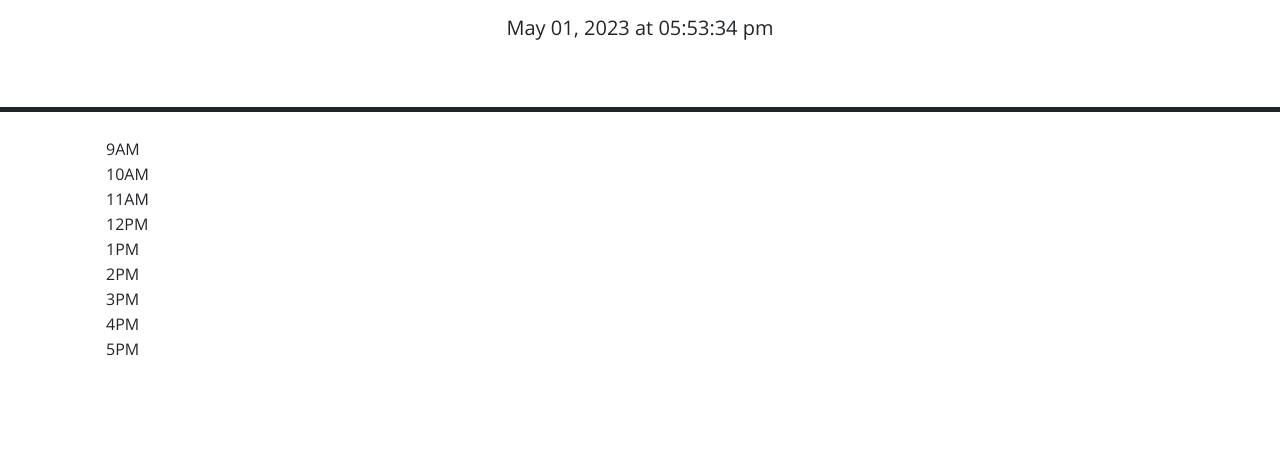
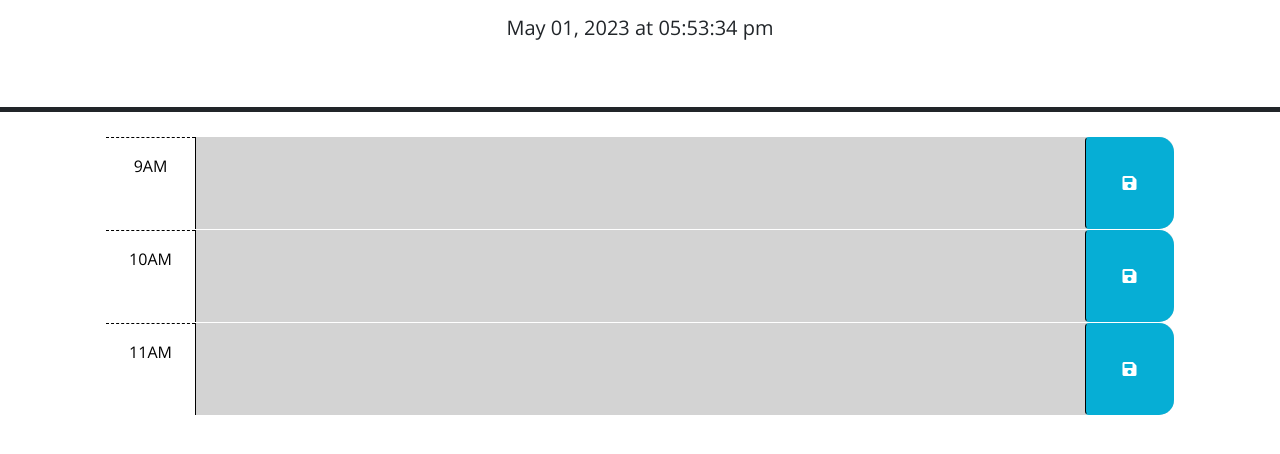
Before and after one commit to ryonerd79/Weekly-Challenge-Calendar-project, a plain HTML site: page index.html in a window 1280 px wide. Shown: the part 166-620 px from the top of the page. Drawn offline with nearby package versions, Linux system fonts and the light colour scheme.

Commit message:
updated script file with jquery code and commented out draft codes

```diff
--- a/02-Challenge/Develop/script.js
+++ b/02-Challenge/Develop/script.js
@@ -1,7 +1,7 @@
 // Wrap all code that interacts with the DOM in a call to jQuery to ensure that
 // the code isn't run until the browser has finished rendering all the elements
 // in the html.
-var amHour9 = $('#9AM');
+/*var amHour9 = $('#9AM');
 var amHour10 = $('#10AM');
 var amHour11 = $('#11AM');
 var pmHour12 = $('#12PM');
@@ -35,42 +35,41 @@ var arrayTime = [
   "5PM"
 
 
-]
+]*/
+$('.time-block').each(function() {
+ var blockHour = parseInt($(this).attr('id').split('-')[1]);
+ var currentHour = dayjs().hour()
+ if(blockHour < currentHour) {
+    $(this).addClass('past');
+ }else if (currentHour === blockHour) {
+  $(this).addClass('present');
+ } else {
+  $(this).addClass('future');
+ };
+});
 
 var rightNow = dayjs().format('MMM DD, YYYY [at] hh:mm:ss a');
   $('#currentDay').text(rightNow);
+$('.saveBtn').click(function() {
+  var value = $(this).siblings('.description').val();
+  var time = $(this).parent().attr('id');
+  localStorage.setItem(time, value);
+});
 
- $(function() {
-  for (i= 0; i < arrayForHour.length; i++ ) {
-    arrayForHour[i].attr('class', 'row time-block');
-    arrayForHour[i].text("Hello World");
-    var hour = arrayForHour[i];
-   };
+$('#hour-9 .description').val(localStorage.getItem('hour-9'));
 
- });
+/*$(function () {
 
-$(function () {
-
-  for (i= 0; i < arrayForHour.length; i++ ) {
-   arrayForHour[i].attr('class', 'row time-block')
+  for (i= 0; i < arrayForHour.length; i++) {
+   arrayForHour[i].attr('class', 'container-lg px 5 row time-block col-2 col-md-1 hour py-3');
    arrayForHour[i].text(arrayTime[i]);
 
    };
-  // TODO: Add a listener for click events on the save button. This code should
-  // use the id in the containing time-block as a key to save the user input in
-  // local storage. HINT: What does `this` reference in the click listener
-  // function? How can DOM traversal be used to get the "hour-x" id of the
-  // time-block containing the button that was clicked? How might the id be
-  // useful when saving the description in local storage?
-  // TODO: Add code to apply the past, present, or future class to each time
-  // block by comparing the id to the current hour. HINTS: How can the id
-  // attribute of each time-block be used to conditionally add or remove the
-  // past, present, and future classes? How can Day.js be used to get the
-  // current hour in 24-hour time?
-  // TODO: Add code to get any user input that was saved in localStorage and set
-  // the values of the corresponding textarea elements. HINT: How can the id
-  // attribute of each time-block be used to do this?
-  //
 
+   for (i= 0; i < arrayForHour.length; i++) {
+      $('root').addClass("row time-block");
+      textarea.text(arrayTime[i]);
 
-});
+   };
+
+});*/
--- a/index.html
+++ b/index.html
@@ -36,11 +36,11 @@
         demonstrating how the css provided can be leveraged to create the
         desired layout and colors. The html below should be removed or updated
         in the finished product. Remember to delete this comment once the
-        code is implemented.
+        code is implemented.-->
 
 
-      Example of a past time block. The "past" class adds a gray background color.
-      <div id="hour-9" class="row time-block past">
+      <!--Example of a past time block. The "past" class adds a gray background color.-->
+      <div id="hour-9" class="row time-block">
         <div class="col-2 col-md-1 hour text-center py-3">9AM</div>
         <textarea class="col-8 col-md-10 description" rows="3"> </textarea>
         <button class="btn saveBtn col-2 col-md-1" aria-label="save">
@@ -48,8 +48,8 @@
         </button>
       </div>
 
-       Example of a a present time block. The "present" class adds a red background color.
-      <div id="hour-10" class="row time-block present">
+       <!--Example of a a present time block. The "present" class adds a red background color.-->
+      <div id="hour-10" class="row time-block">
         <div class="col-2 col-md-1 hour text-center py-3">10AM</div>
         <textarea class="col-8 col-md-10 description" rows="3"> </textarea>
         <button class="btn saveBtn col-2 col-md-1" aria-label="save">
@@ -57,23 +57,23 @@
         </button>
       </div>
 
-       Example of a future time block. The "future" class adds a green background color.
-      <div id="hour-11" class="row time-block future">
+       <!--Example of a future time block. The "future" class adds a green background color.-->
+      <div id="hour-11" class="row time-block">
         <div class="col-2 col-md-1 hour text-center py-3">11AM</div>
         <textarea class="col-8 col-md-10 description" rows="3"> </textarea>
         <button class="btn saveBtn col-2 col-md-1" aria-label="save">
           <i class="fas fa-save" aria-hidden="true"></i>
-        </button> -->
+        </button>
 
-        <div id="9AM" class ="hour"></div>
-        <div id="10AM" class ="hour"></div>
-        <div id="11AM" class ="hour"></div>
-        <div id="12PM" class ="hour"></div>
-        <div id="1PM" class ="hour"></div>
-        <div id="2PM" class ="hour"></div>
-        <div id="3PM" class ="hour"></div>
-        <div id="4PM" class ="hour"></div>
-        <div id="5PM" class ="hour"></div>
+        <!--<div id="9AM"></div>
+        <div id="10AM"></div>
+        <div id="11AM"></div>
+        <div id="12PM"></div>
+        <div id="1PM"></div>
+        <div id="2PM"></div>
+        <div id="3PM"></div>
+        <div id="4PM"></div>
+        <div id="5PM"></div> -->
 
 
     <script src="https://code.jquery.com/jquery-3.4.1.min.js"></script>
```
